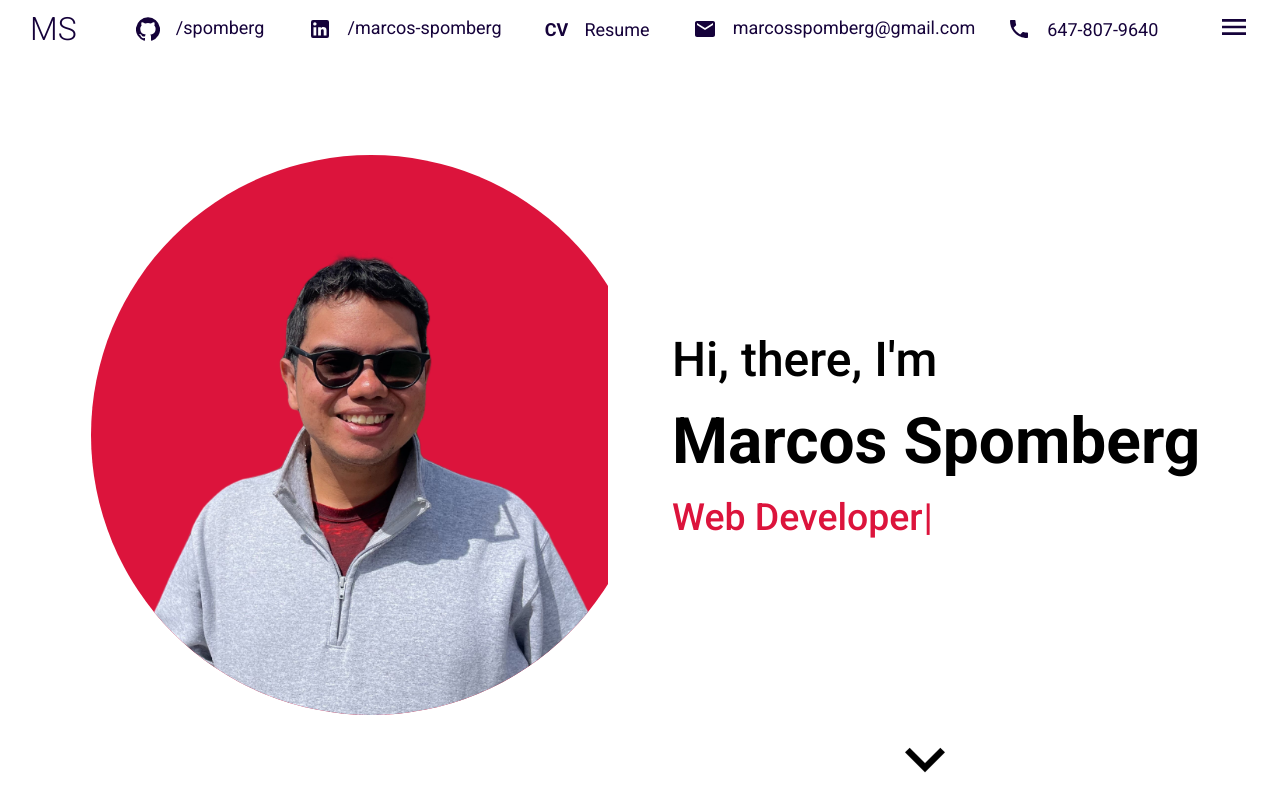
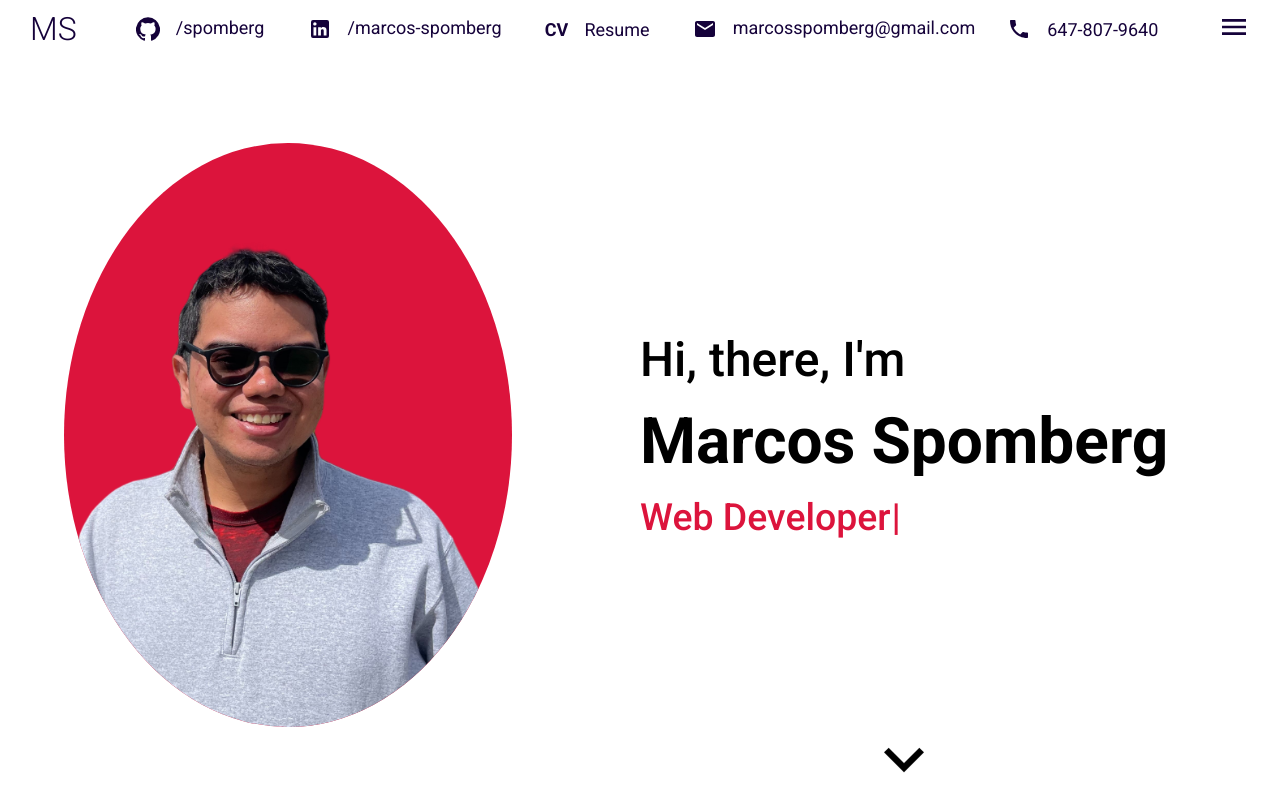
Before and after one commit to spomberg/portfolio, a React (Create React App) app: page / in a window 1280 px wide. Built offline with nearby package versions, Linux system fonts and the light colour scheme.

Commit message:
Change height and width of imgContainer to 70%

```diff
--- a/src/components/intro/intro.scss
+++ b/src/components/intro/intro.scss
@@ -3,6 +3,7 @@
 .intro {
   background-color: white;
   display: flex;
+  // height: 120%;
 
   .left {
     display: flex;
@@ -14,9 +15,9 @@
       display: flex;
       background-color: $introColor;
       border-radius: 50%;
-      height: 35rem;
-      width: 35rem;
-      left: 15%;
+      height: 80%;
+      width: 70%;
+      left: 10%;
       position: relative;
 
       img {
@@ -32,7 +33,6 @@
     flex: 0.5;
     display: flex;
     flex-direction: column;
-    margin-left: 5%;
     align-items: flex-start;
     justify-content: center;
     position: relative;
```
